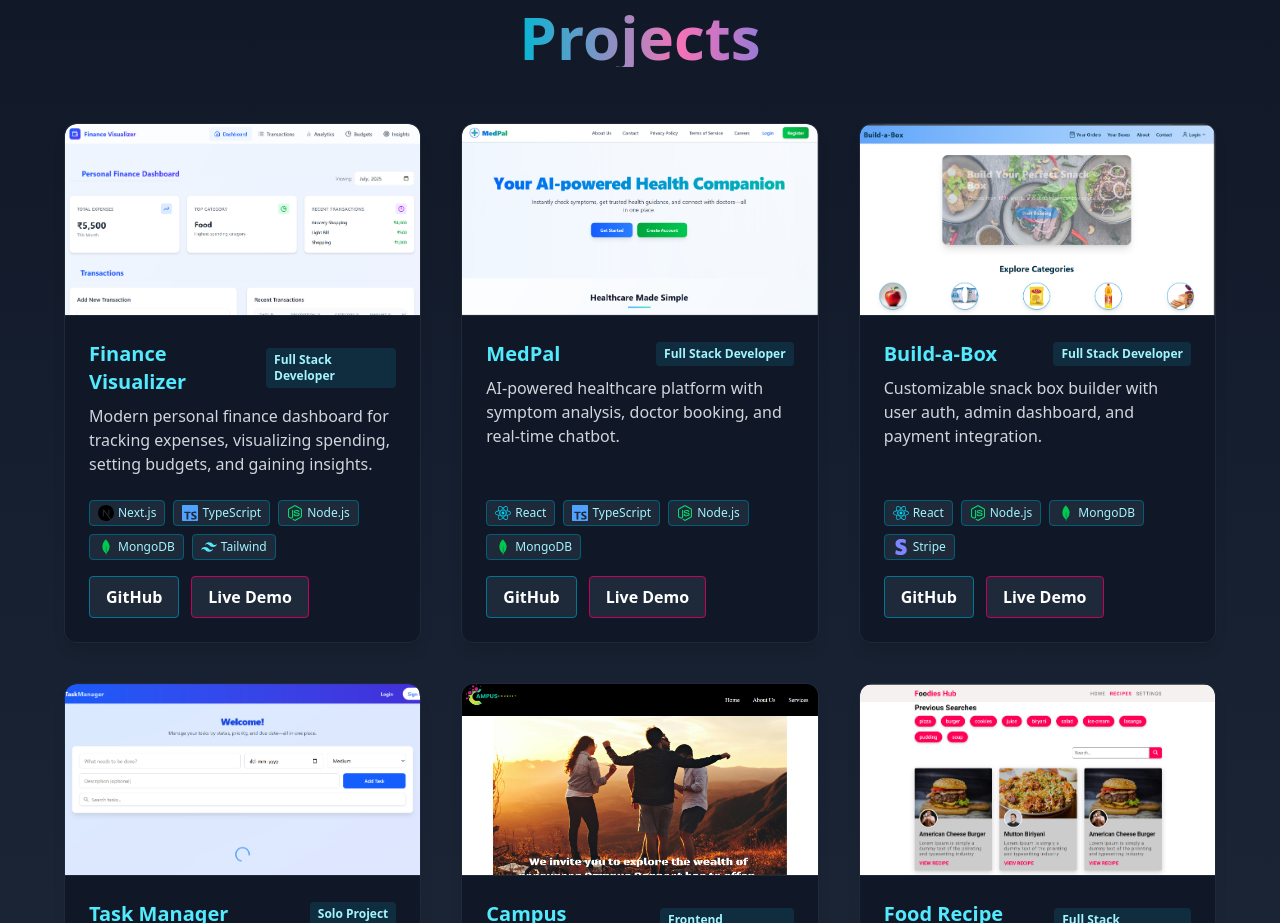
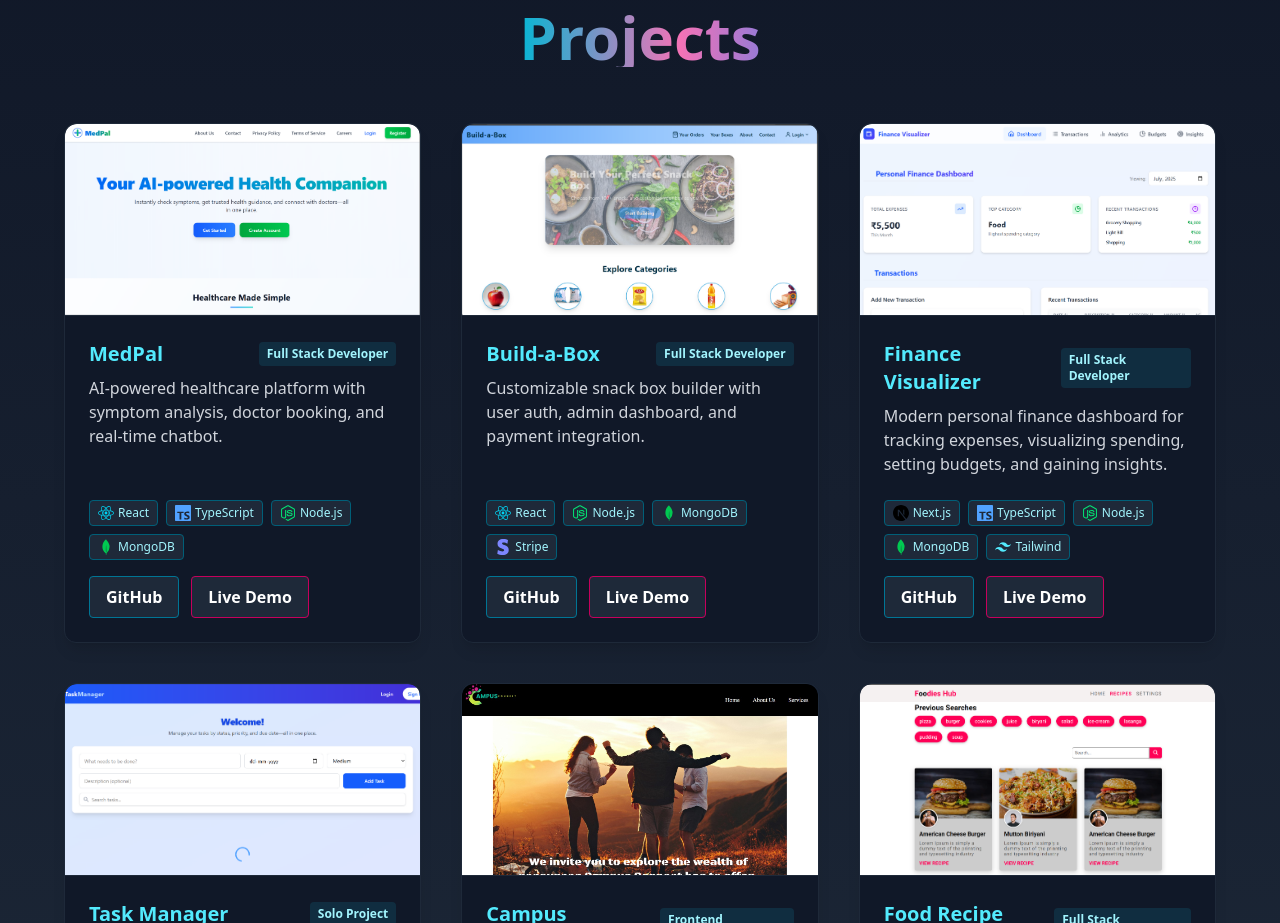
Before and after one commit to Bhavesh04A/Portfolio, a React (Vite) app: page / in a window 1280 px wide. Shown: the part 3520-4443 px from the top of the page. Built offline with nearby package versions, Linux system fonts and the light colour scheme; the HTML template or start-up script is replaced by a standard one.

Commit message:
Add Finance Visualizer project to portfolio

```diff
--- a/src/pages/Projects.tsx
+++ b/src/pages/Projects.tsx
@@ -67,16 +67,6 @@ function AnimatedHeader({ children }: { children: React.ReactNode }) {
 
 const projects = [
   {
-    title: "Finance Visualizer",
-    description:
-      "Modern personal finance dashboard for tracking expenses, visualizing spending, setting budgets, and gaining insights.",
-    tech: ["Next.js", "TypeScript", "Node.js", "MongoDB", "Tailwind"],
-    github: "https://github.com/Bhavesh04A/finance-visualizer-frontend",
-    demo: "https://finance-visualizer-frontend.vercel.app/",
-    image: financeVisualizerImg,
-    role: "Full Stack Developer",
-  },
-  {
     title: "MedPal",
     description:
       "AI-powered healthcare platform with symptom analysis, doctor booking, and real-time chatbot.",
@@ -94,6 +84,16 @@ const projects = [
     github: "https://github.com/Bhavesh04A/build-a-box-frontend",
     demo: "https://build-a-box-frontend.vercel.app/",
     image: buildaboxImg,
+    role: "Full Stack Developer",
+  },
+  {
+    title: "Finance Visualizer",
+    description:
+      "Modern personal finance dashboard for tracking expenses, visualizing spending, setting budgets, and gaining insights.",
+    tech: ["Next.js", "TypeScript", "Node.js", "MongoDB", "Tailwind"],
+    github: "https://github.com/Bhavesh04A/finance-visualizer-frontend",
+    demo: "https://finance-visualizer-frontend.vercel.app/",
+    image: financeVisualizerImg,
     role: "Full Stack Developer",
   },
   {
```
